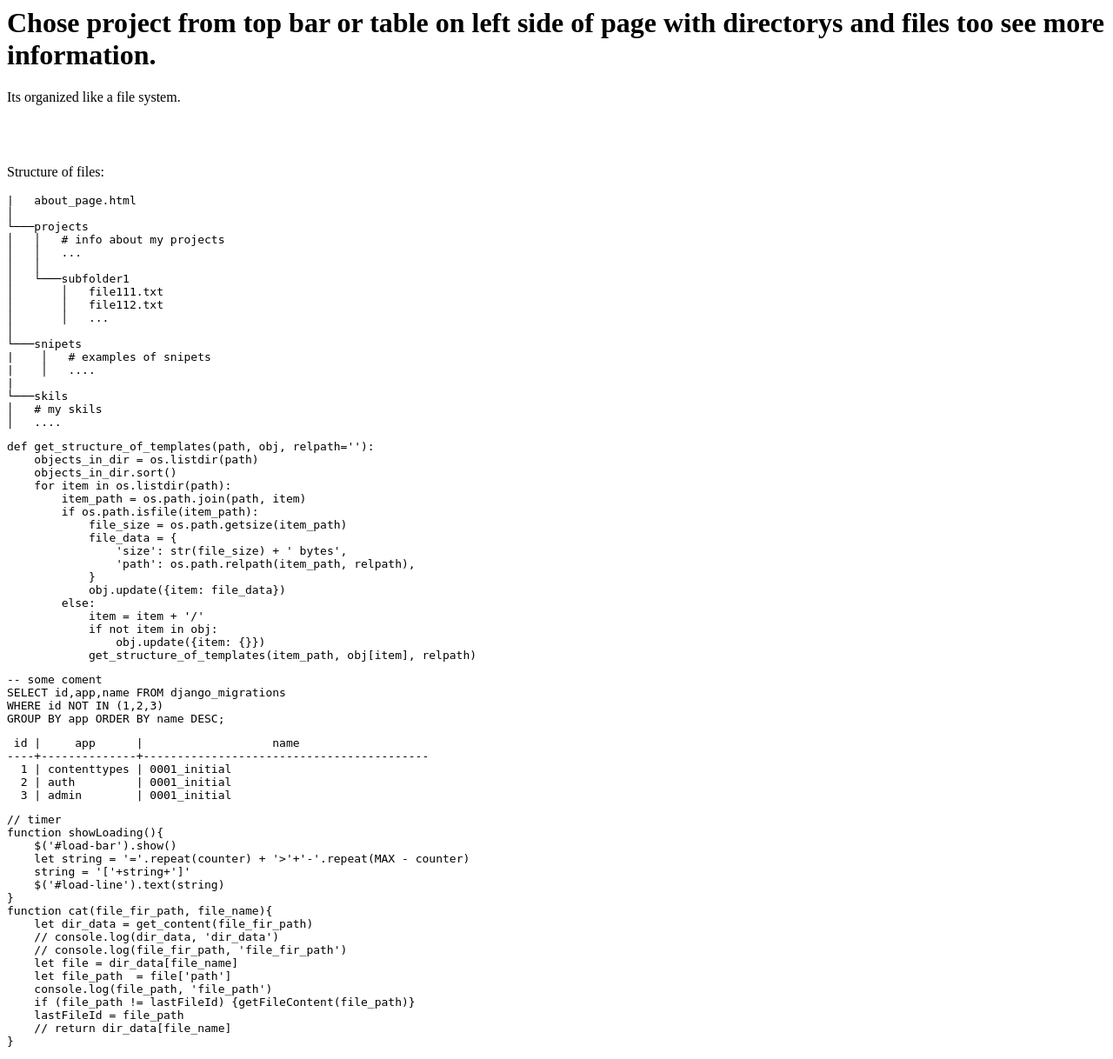
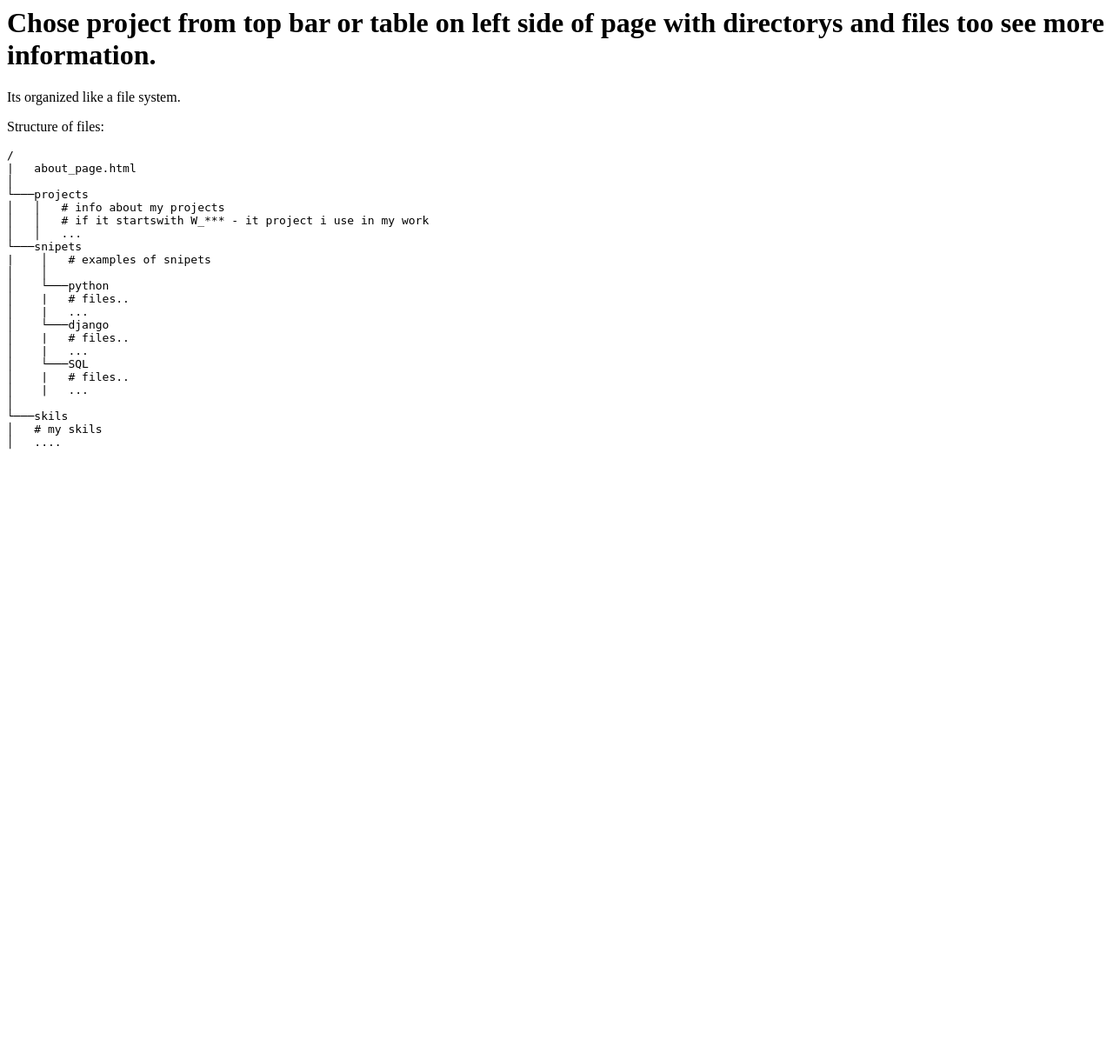
Before and after one commit to Vladiuse/portfolio, a Django app: template portfolio/terminal/templates/terminal/files/about_page.html in a window 1280 px wide. Shown: the whole page at 87% size. After the commit the page ends 517 px from the top, so only its background shows below. Run offline with Django 4.2, Linux system fonts and the light colour scheme; the template is opened without the code that fills it, so the values that code supplies are empty.

Commit message:
add info

```diff
--- a/portfolio/terminal/templates/terminal/files/about_page.html
+++ b/portfolio/terminal/templates/terminal/files/about_page.html
@@ -1,7 +1,6 @@
 {%load code%}
 <h1>Chose project from top bar or table on left side of page with directorys and files too see more information.</h1>
 <p>Its organized like a file system.</p>
-<br>
 <!-- <pre>
  _ __  _   _| |__ | |_ ___  _ __
 | '_ \| | | | '_ \| __/ _ \| '_ \
@@ -18,79 +17,29 @@
 #        #     #   #    #  ####  #    #
 
 </pre> -->
-<br>
 <p>Structure of files:</p>
 <pre>
+/
 |   about_page.html
 │
 └───projects
 │   │   # info about my projects
+│   │   # if it startswith W_*** - it project i use in my work
 │   │   ...
-│   │
-│   └───subfolder1
-│       │   file111.txt
-│       │   file112.txt
-│       │   ...
-│
 └───snipets
 |    │   # examples of snipets
-|    │   ....
-|
+│    │
+│    └───python
+│    |   # files..
+│    |   ...
+│    └───django
+│    |   # files..
+│    |   ...
+│    └───SQL
+│    |   # files..
+│    |   ...
+│
 └───skils
 │   # my skils
 │   ....
 </pre>
-
-
-{%lang 'python' %}
-def get_structure_of_templates(path, obj, relpath=''):
-    objects_in_dir = os.listdir(path)
-    objects_in_dir.sort()
-    for item in os.listdir(path):
-        item_path = os.path.join(path, item)
-        if os.path.isfile(item_path):
-            file_size = os.path.getsize(item_path)
-            file_data = {
-                'size': str(file_size) + ' bytes',
-                'path': os.path.relpath(item_path, relpath),
-            }
-            obj.update({item: file_data})
-        else:
-            item = item + '/'
-            if not item in obj:
-                obj.update({item: {}})
-            get_structure_of_templates(item_path, obj[item], relpath)
-{%end%}
-{%lang 'sql' %}
--- some coment
-SELECT id,app,name FROM django_migrations
-WHERE id NOT IN (1,2,3)
-GROUP BY app ORDER BY name DESC;
-{%end%}
-<pre>
- id |     app      |                   name
-----+--------------+------------------------------------------
-  1 | contenttypes | 0001_initial
-  2 | auth         | 0001_initial
-  3 | admin        | 0001_initial
-</pre>
-{%lang 'js' %}
-// timer
-function showLoading(){
-    $('#load-bar').show()
-    let string = '='.repeat(counter) + '>'+'-'.repeat(MAX - counter)
-    string = '['+string+']'
-    $('#load-line').text(string)
-}
-function cat(file_fir_path, file_name){
-    let dir_data = get_content(file_fir_path)
-    // console.log(dir_data, 'dir_data')
-    // console.log(file_fir_path, 'file_fir_path')
-    let file = dir_data[file_name]
-    let file_path  = file['path']
-    console.log(file_path, 'file_path')
-    if (file_path != lastFileId) {getFileContent(file_path)}
-    lastFileId = file_path
-    // return dir_data[file_name]
-}
-{%end%}
--- a/portfolio/terminal/templates/terminal/files/projects/simple_cataloge.py.html
+++ b/portfolio/terminal/templates/terminal/files/projects/simple_cataloge.py.html
@@ -0,0 +1,5 @@
+{%load code%}
+<h1># Simple cataloge</h1>
+<p>Link: </p>
+<p>GitHub: <a href="https://github.com/Vladiuse/vitrina">https://github.com/Vladiuse/vitrina</a></p>
+<p>Cataloge with few categorys, products pages and form order. Create it for my friends.</p>
```
Also changed, not shown: portfolio/terminal/templates/terminal/files/projects/w_Department_documentation.html (+8 -0 lines).
